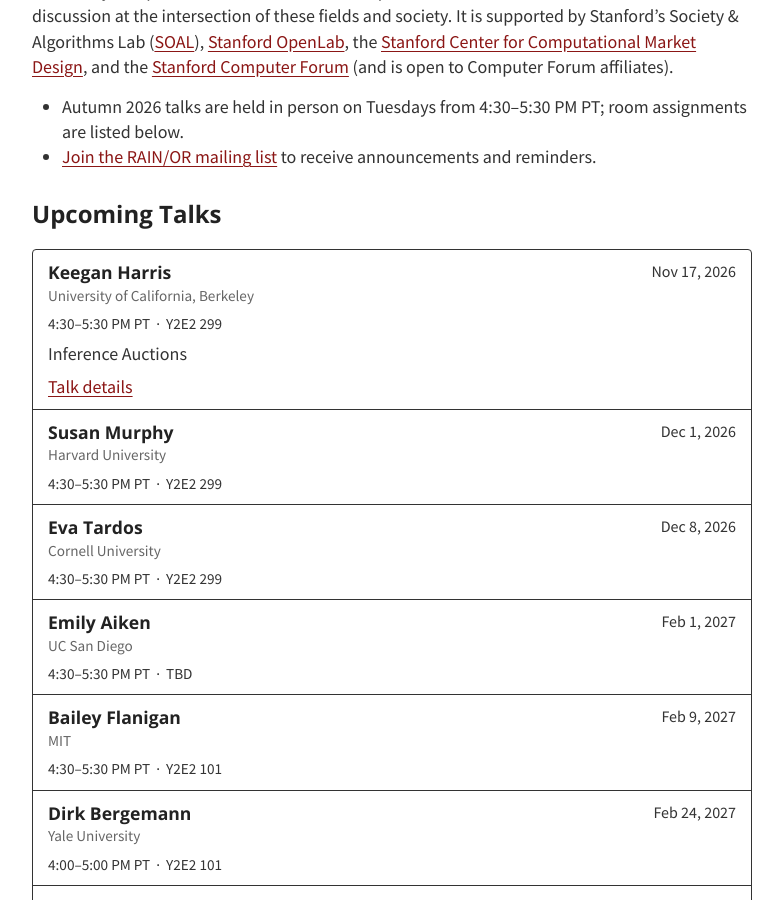
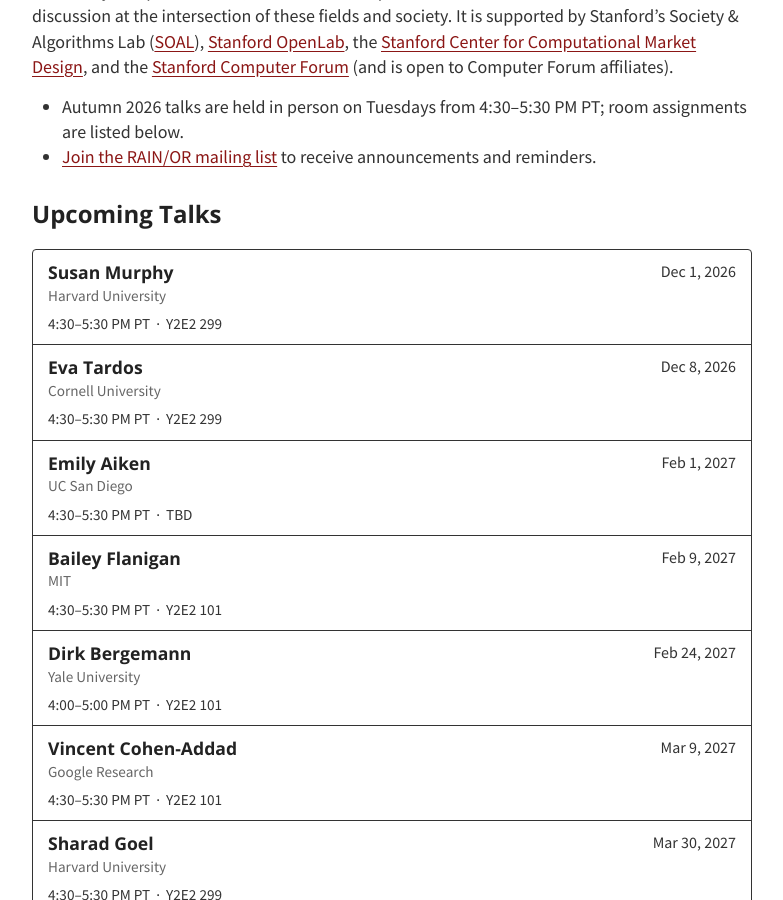
Before and after one commit to stanford-rain-seminar/stanford-rain-seminar.github.io, a Jekyll site: the page built from index.md, in a window 1280 px wide and 900 px high, scrolled down 254 px. Shown: the whole window, without its empty margins (248-1031 px from the left). Built offline with Jekyll 4.4.1, drawn with Linux system fonts in a browser that asks for light colours; nearby versions of some CDN libraries; our own code applies the rules of GitHub Pages for plain Markdown files.

Commit message:
Archive Keegan Harris November 17 RAIN/OR talk

```diff
--- a/_data/archive.yml
+++ b/_data/archive.yml
@@ -1,5 +1,14 @@
 - type: 2026-27
   members:
+    - talk_id: "RAIN-2026-11-17-HARRIS"
+      speaker: "Keegan Harris"
+      date: "Nov 17, 2026"
+      affiliation: "University of California, Berkeley"
+      time: "4:30–5:30 PM PT"
+      location: "Y2E2 299"
+      title: "Inference Auctions"
+      abstract: |
+        When inference demand exceeds available compute capacity, model providers must decide which requests should be served first. Users have different tolerances for delay from an LLM API, but current priority pricing schemes compress these differences into coarse fixed-price service tiers. We design an inference auction that allows users to bid for faster service. Our auction allocates priority in an economically efficient way without sacrificing latency, and we develop fast algorithms for implementing prices that incentivize truthful bidding. We also design an autobidding agent for our inference auction, where users specify an inference budget and the autobidder dynamically adjusts its bids over time to maximize user utility subject to the budget constraint. Experiments validate the practicality of our auction: it increases system welfare while maintaining the cache utilization and latency advantages of SGLang, a state-of-the-art inference serving framework.
     - talk_id: "RAIN-2026-11-10-SHAH"
       speaker: "Devavrat Shah"
       date: "Nov 10, 2026"
--- a/_data/talks.yml
+++ b/_data/talks.yml
@@ -1,14 +1,5 @@
 - type: "Upcoming Talks"
   members:
-    - talk_id: "RAIN-2026-11-17-HARRIS"
-      speaker: "Keegan Harris"
-      date: "Nov 17, 2026"
-      affiliation: "University of California, Berkeley"
-      time: "4:30–5:30 PM PT"
-      location: "Y2E2 299"
-      title: "Inference Auctions"
-      abstract: |
-        When inference demand exceeds available compute capacity, model providers must decide which requests should be served first. Users have different tolerances for delay from an LLM API, but current priority pricing schemes compress these differences into coarse fixed-price service tiers. We design an inference auction that allows users to bid for faster service. Our auction allocates priority in an economically efficient way without sacrificing latency, and we develop fast algorithms for implementing prices that incentivize truthful bidding. We also design an autobidding agent for our inference auction, where users specify an inference budget and the autobidder dynamically adjusts its bids over time to maximize user utility subject to the budget constraint. Experiments validate the practicality of our auction: it increases system welfare while maintaining the cache utilization and latency advantages of SGLang, a state-of-the-art inference serving framework.
     - talk_id: "RAIN-2026-12-01-MURPHY"
       speaker: "Susan Murphy"
       date: "Dec 1, 2026"
```
